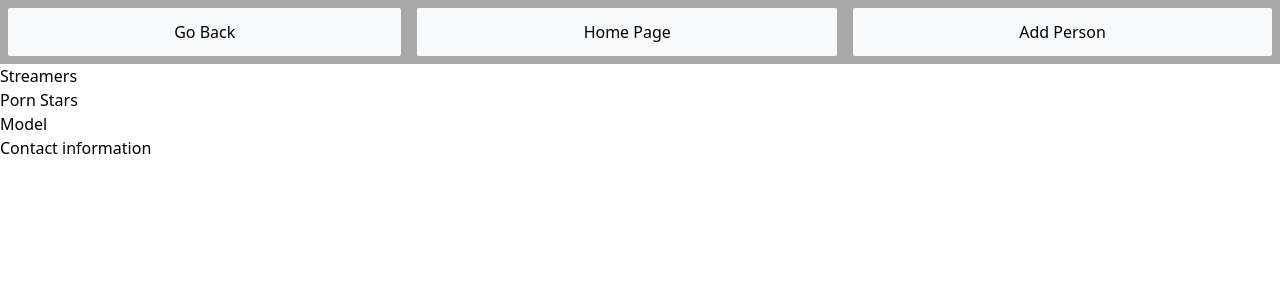
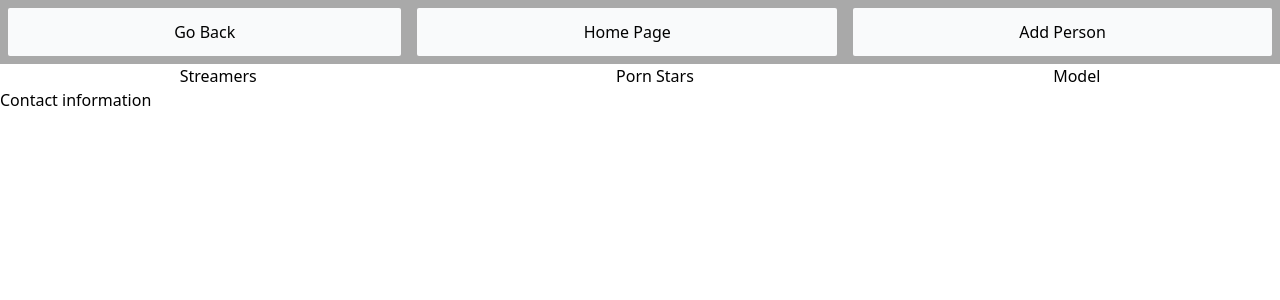
Before and after one commit to ArmyaAli/hot_or_not, a React (Create React App) app in the folder Client/: page / in a window 1280 px wide. Shown: the top 300 px of the page. Built offline with nearby package versions, Linux system fonts and the light colour scheme.

Commit message:
Menugrid basic behaviour using flexbox

```diff
--- /dev/null
+++ b/Client/src/Components/MenuGrid/MenuGrid.css
@@ -0,0 +1,7 @@
+.button-container {
+    width: 100%;
+    height: 100%;
+    display: flex;
+    flex-flow: row wrap;
+    justify-content: space-around;
+}
--- a/Client/src/Components/MenuGrid/MenuGrid.tsx
+++ b/Client/src/Components/MenuGrid/MenuGrid.tsx
@@ -1,12 +1,13 @@
 import React from "react";
 import { MenuButton } from "./MenuButton/MenuButton";
+import "./MenuGrid.css"
 
 export interface GridProps {
     categories: string[];
 }
 export const MenuGrid = (props: GridProps) => {
   return (
-    <div>
+    <div className="button-container">
         {props.categories.map((category) => <MenuButton Text={category} /> )}
     </div>
   );
```
